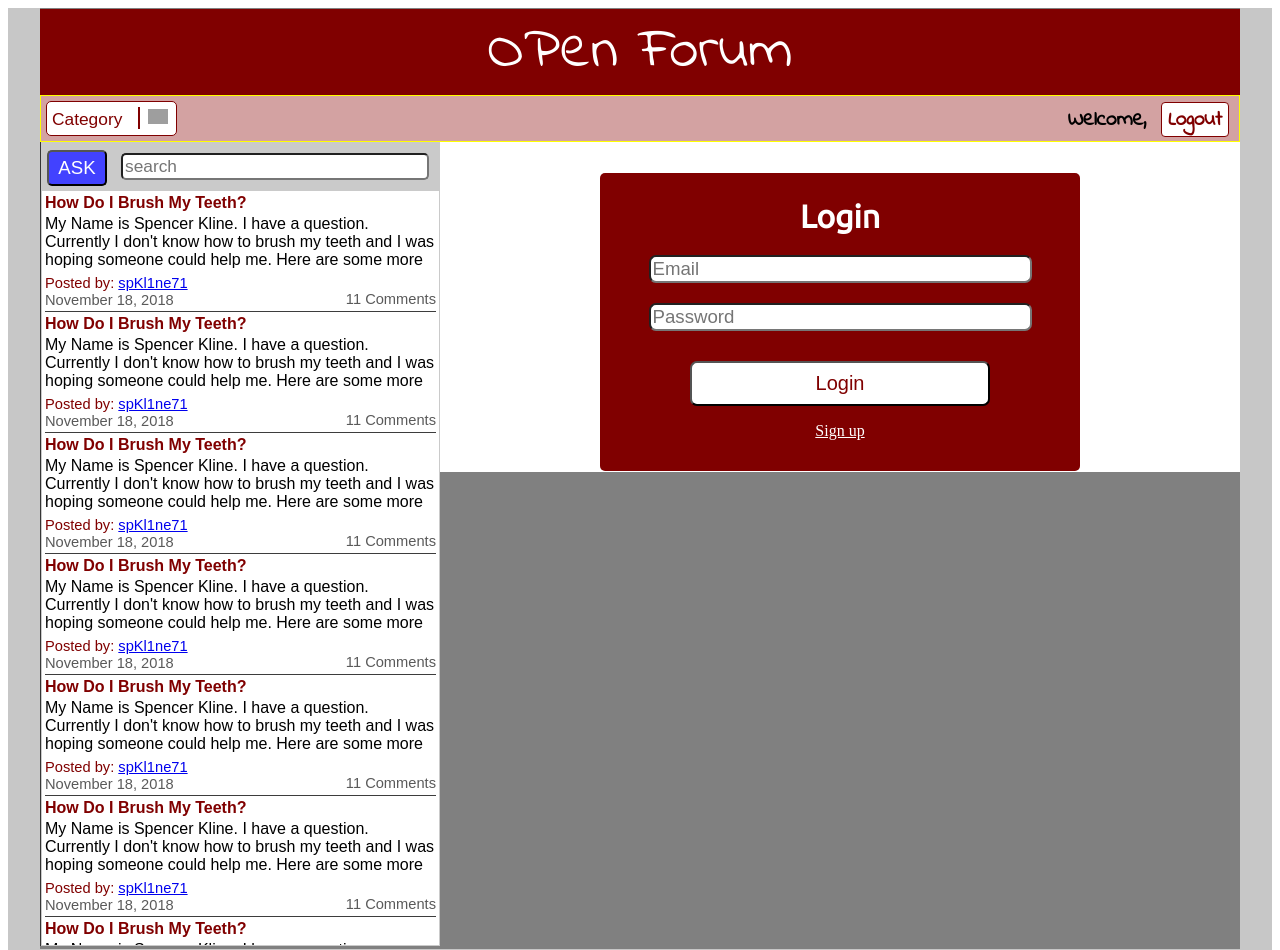
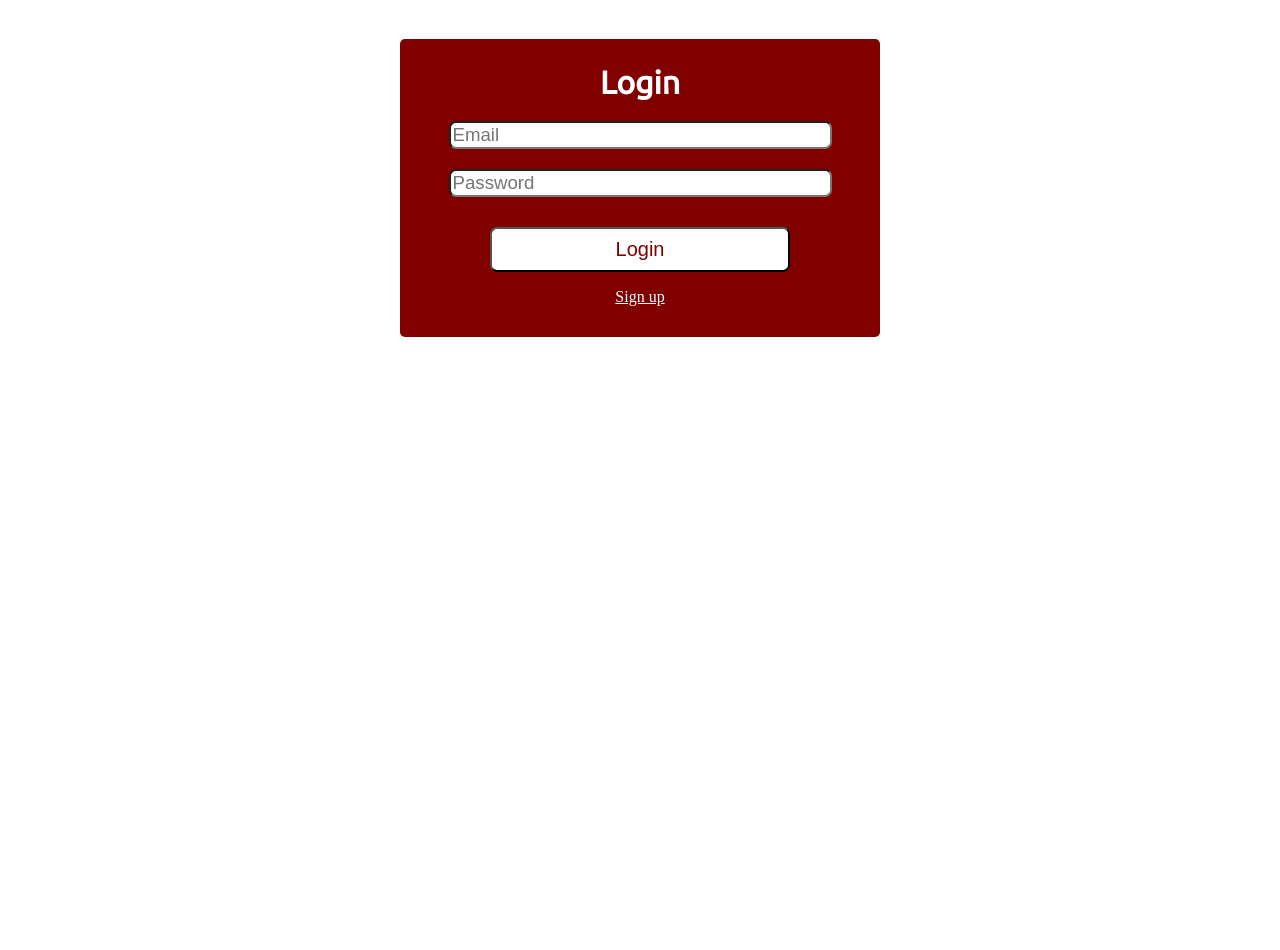
Before and after one commit to amahesh98/CS252_Forum, an Angular app in the folder public/: page /login in a window 1280 px wide. Shown: the top 950 px of the page. After the commit the page ends 800 px from the top, so only its background shows below. Built offline with nearby package versions, Linux system fonts and the light colour scheme; grey boxes are pictures that could not be loaded.

Commit message:
starting fetch questions

```diff
--- a/public/src/app/app.component.ts
+++ b/public/src/app/app.component.ts
@@ -17,16 +17,13 @@ export class AppComponent {
   }
 
   ngOnInit(){
-    // this.logic();
-    this.show_page=true;
+    this.logic();
   }
 
   logic(){
     if(localStorage.getItem('OF_LOG_I') == 'true'){
       this.show_page = true;
-      console.log("logged in");
     }else{
-      console.log("not logged in");
       this.show_login = true;
       this._router.navigate(['/login']);
     }
--- a/public/src/app/http.service.ts
+++ b/public/src/app/http.service.ts
@@ -18,4 +18,7 @@ export class HttpService {
     return this._http.post('/processLogin',{email:email,password:password});
   }
 
+  fetchQuestions(category){
+    return this._http.post('/fetchQuestions',{category:category});
+  }
 }
--- a/public/src/app/questions/questions.component.html
+++ b/public/src/app/questions/questions.component.html
@@ -3,7 +3,7 @@
     <button [routerLink]="['/ask']">ASK</button>
     <input type='text' placeholder='search'>
   </div>
-  <div class='questions' (click)="showQuestion()">
+  <div *ngIf=!showNo_questions class='questions' (click)="showQuestion()">
     <div class='question'>
       <p class='qTitle'>How Do I Brush My Teeth?</p>
       <p class='qDesc'>My Name is Spencer Kline. I have a question. Currently I don't know how to brush my teeth and I was hoping someone could help me. Here are some more words to take up space</p>
@@ -11,55 +11,14 @@
       <p class='qDate'>November 18, 2018</p>
       <a class='numResponses'>11 Comments</a>
     </div>
+  </div>
+  <div *ngIf=showNo_questions class='questions'>
     <div class='question'>
-      <p class='qTitle'>How Do I Brush My Teeth?</p>
-      <p class='qDesc'>My Name is Spencer Kline. I have a question. Currently I don't know how to brush my teeth and I was hoping someone could help me. Here are some more words to take up space</p>
-      <p class='qName'>Posted by: <a href='#'>spKl1ne71</a></p>
+      <p class='qTitle'>Your Title Here</p>
+      <p class='qDesc'>See your question posted over here.</p>
+      <p class='qName'>Posted by: <a href='#'>{{user_name}}</a></p>
       <p class='qDate'>November 18, 2018</p>
-      <a class='numResponses' href='#'>11 Comments</a>
+      <a class='numResponses'>100 Comments</a>
     </div>
-    <div class='question'>
-      <p class='qTitle'>How Do I Brush My Teeth?</p>
-      <p class='qDesc'>My Name is Spencer Kline. I have a question. Currently I don't know how to brush my teeth and I was hoping someone could help me. Here are some more words to take up space</p>
-      <p class='qName'>Posted by: <a href='#'>spKl1ne71</a></p>
-      <p class='qDate'>November 18, 2018</p>
-      <a class='numResponses' href='#'>11 Comments</a>
-    </div>
-    <div class='question'>
-      <p class='qTitle'>How Do I Brush My Teeth?</p>
-      <p class='qDesc'>My Name is Spencer Kline. I have a question. Currently I don't know how to brush my teeth and I was hoping someone could help me. Here are some more words to take up space</p>
-      <p class='qName'>Posted by: <a href='#'>spKl1ne71</a></p>
-      <p class='qDate'>November 18, 2018</p>
-      <a class='numResponses' href='#'>11 Comments</a>
-    </div>
-    <div class='question'>
-        <p class='qTitle'>How Do I Brush My Teeth?</p>
-        <p class='qDesc'>My Name is Spencer Kline. I have a question. Currently I don't know how to brush my teeth and I was hoping someone could help me. Here are some more words to take up space</p>
-        <p class='qName'>Posted by: <a href='#'>spKl1ne71</a></p>
-        <p class='qDate'>November 18, 2018</p>
-        <a class='numResponses' href='#'>11 Comments</a>
-      </div>
-      <div class='question'>
-        <p class='qTitle'>How Do I Brush My Teeth?</p>
-        <p class='qDesc'>My Name is Spencer Kline. I have a question. Currently I don't know how to brush my teeth and I was hoping someone could help me. Here are some more words to take up space</p>
-        <p class='qName'>Posted by: <a href='#'>spKl1ne71</a></p>
-        <p class='qDate'>November 18, 2018</p>
-        <a class='numResponses' href='#'>11 Comments</a>
-      </div>
-      <div class='question'>
-        <p class='qTitle'>How Do I Brush My Teeth?</p>
-        <p class='qDesc'>My Name is Spencer Kline. I have a question. Currently I don't know how to brush my teeth and I was hoping someone could help me. Here are some more words to take up space</p>
-        <p class='qName'>Posted by: <a href='#'>spKl1ne71</a></p>
-        <p class='qDate'>November 18, 2018</p>
-        <a class='numResponses' href='#'>11 Comments</a>
-      </div>
-      <div class='question'>
-        <p class='qTitle'>How Do I Brush My Teeth?</p>
-        <p class='qDesc'>My Name is Spencer Kline. I have a question. Currently I don't know how to brush my teeth and I was hoping someone could help me. Here are some more words to take up space</p>
-        <p class='qName'>Posted by: <a href='#'>spKl1ne71</a></p>
-        <p class='qDate'>November 18, 2018</p>
-        <a class='numResponses' href='#'>11 Comments</a>
-      </div>
-
   </div>
 </div>
--- a/public/src/app/questions/questions.component.ts
+++ b/public/src/app/questions/questions.component.ts
@@ -8,13 +8,38 @@ import { Router } from '@angular/router';
   styleUrls: ['./questions.component.css']
 })
 export class QuestionsComponent implements OnInit {
-
+  questions:any;
+  category:string;
+  showNo_questions:boolean;
+  user_name:string;
   constructor(private _httpService:HttpService, private _router:Router) {
-
+    this.questions = {};
+    this.category = "Fake";
+    this.user_name = localStorage.getItem('OF_UI_UN');
   }
 
   ngOnInit() {
+    this.fetchQuestions()
   }
+
+  fetchQuestions(){
+    var questionObs = this._httpService.fetchQuestions(this.category);
+    questionObs.subscribe(data=>{
+      if(data['success']==1){
+        //succ
+        this.questions = data['questions'];
+        if(this.questions.length == 0){
+          this.showNo_questions = true;
+        }else{
+          this.showNo_questions = false;
+        }
+      }else{
+        //fail
+        this.showNo_questions = true;
+      }
+    })
+  }
+
   showQuestion(){
     this._router.navigate(['question/17']);
   }
```
